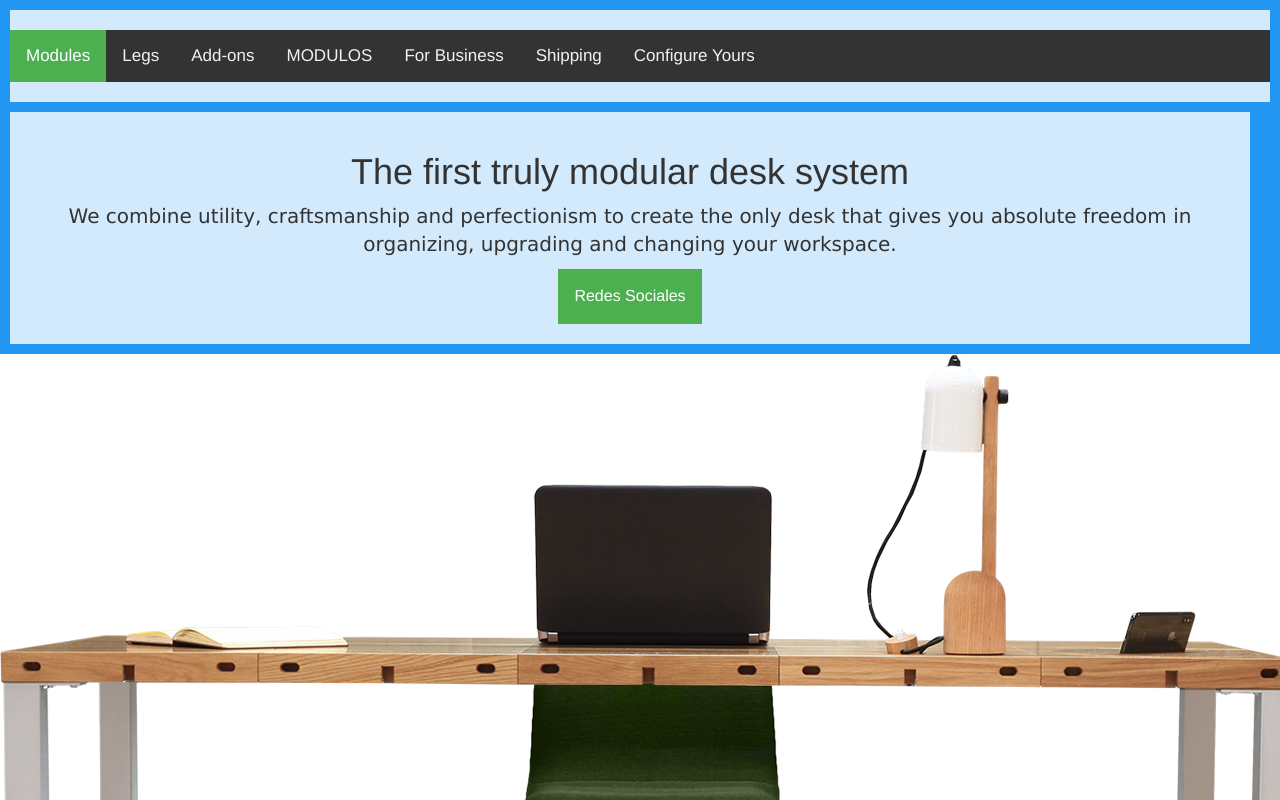
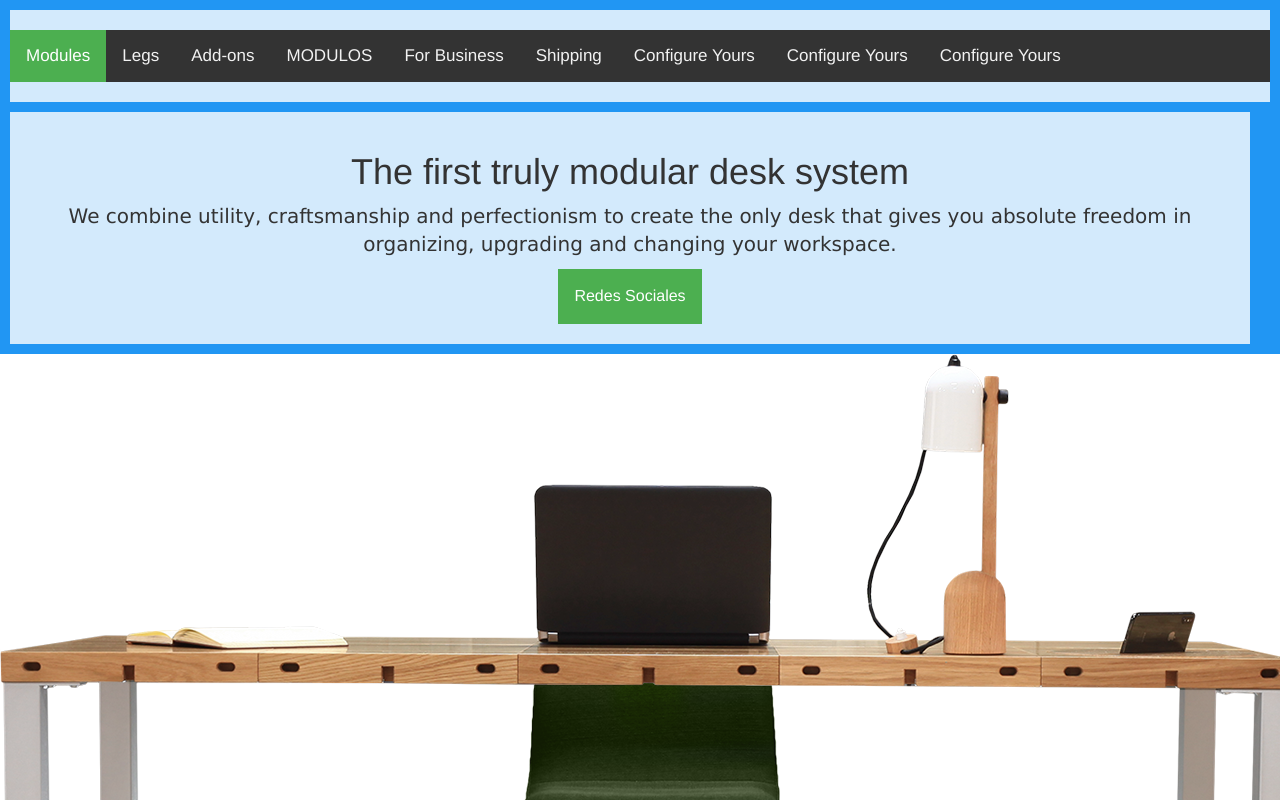
Before and after one commit to dimajile/GitProyect, a plain HTML site: page index.html in a window 1280 px wide. Shown: the top 800 px of the page. Drawn offline with nearby package versions, Linux system fonts and the light colour scheme.

Commit message:
hola a todos asfas

```diff
--- a/index.html
+++ b/index.html
@@ -25,6 +25,8 @@
   <a href="#modulos">MODULOS</a>
   <a href="#business">For Business</a>
   <a href="#shipping">Shipping</a>
+  <a href="#configure">Configure Yours</a>
+  <a href="#configure">Configure Yours</a>
   <a href="#configure">Configure Yours</a>
   </div>
 
```
